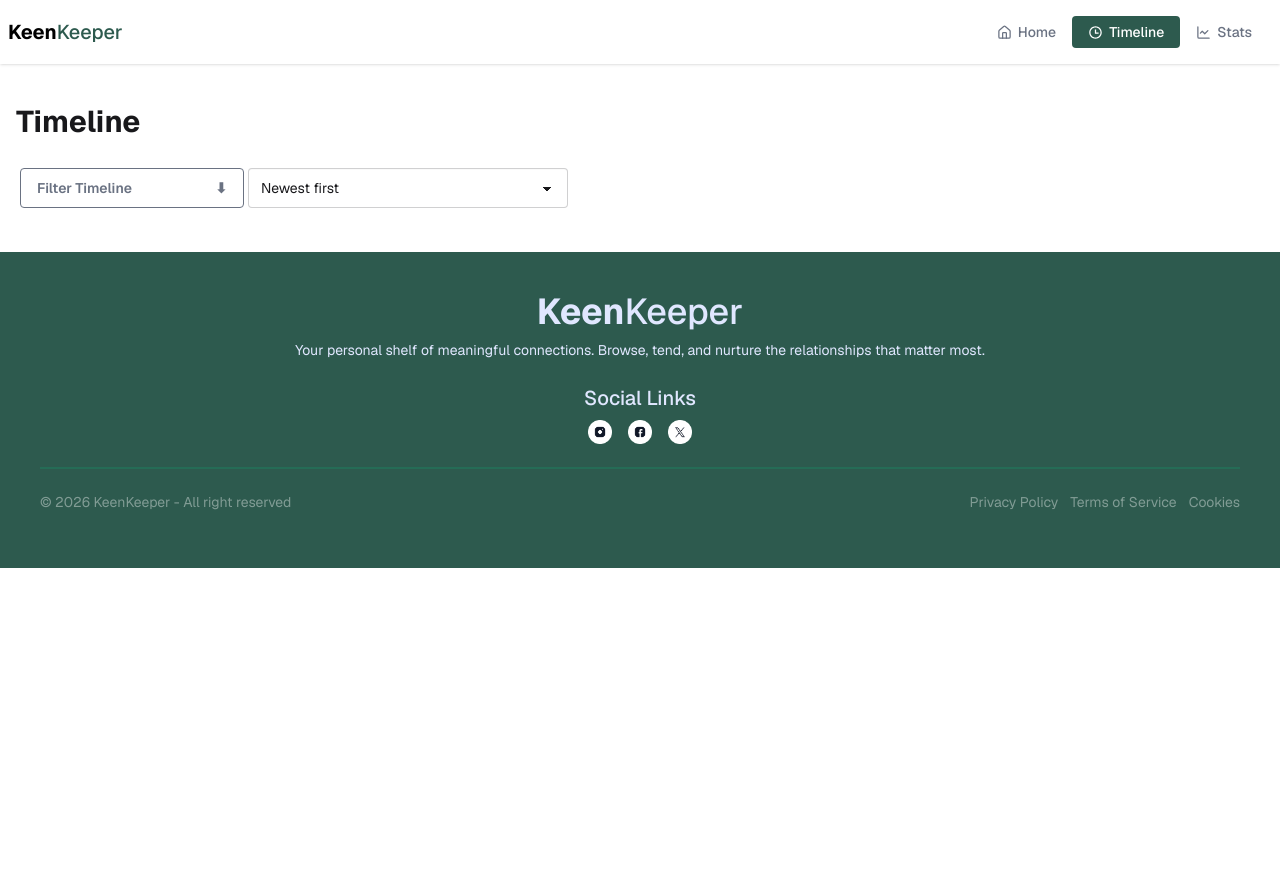
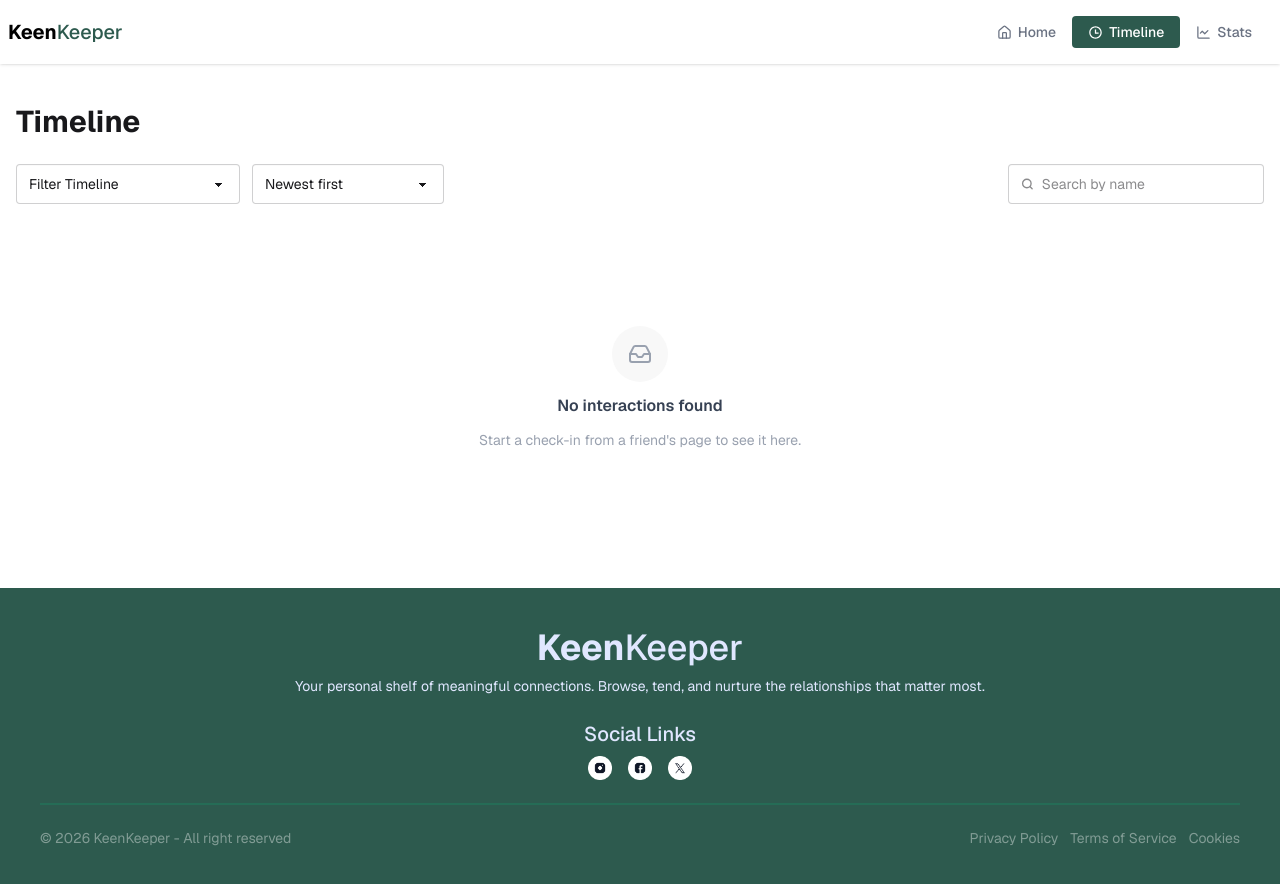
Before and after one commit to Ahsanul-Islam-083/keen-keeper, a Next.js app: page /timeline in a window 1280 px wide. Shown: the top 884 px of the page. Before the commit the page ends 800 px from the top, so only its background shows below. Built offline with nearby package versions, Linux system fonts and the light colour scheme.

Commit message:
edited TimelineCard component and enhanced TimelinePage with filtering, sorting, and search functionality

```diff
--- a/src/app/layout.jsx
+++ b/src/app/layout.jsx
@@ -32,7 +32,7 @@
           <Navbar />
           {children}
           <Footer />
-          <ToastContainer/>
+          <ToastContainer position="top-center"/>
         </Provider>
       </body>
     </html>
--- a/src/app/timeline/page.jsx
+++ b/src/app/timeline/page.jsx
@@ -1,6 +1,8 @@
 'use client';
+import TimelineCard from '@/components/timeLine/TimelineCard';
 import { CheckInContext } from '@/context/checkIn.context';
 import React, { useContext, useEffect, useState } from 'react';
+import { LuInbox } from 'react-icons/lu';
 
 const TimelinePage = () => {
 
@@ -31,17 +33,19 @@
         } else {
             result.sort((a, b) => new Date(b.date) - new Date(a.date));
         }
+        setFiltered(result);
     }, [timeLine, filterType, search, sortByTime])
 
     return (
         <div className='container mx-auto px-4 py-10'>
             <h1 className='text-3xl font-bold mb-6'>Timeline</h1>
 
-            <div className=''>
+            {/* sorting and filtering */}
+            <div className='flex flex-col sm:flex-row gap-3 mb-6'>
                 {/* type */}
                 <div className="dropdown dropdown-bottom">
-                    <div tabIndex={0} role="button" className="btn m-1 w-56 justify-between text-gray-500 btn-outline">{filterLabels[filterType] || "Filter timeline"} <span>⬇</span></div>
-                    <ul tabIndex="-1" className="dropdown-content menu bg-base-100 rounded-box z-1 w-52 p-2 shadow-sm">
+                    <div tabIndex={0} role="button" className="select w-56 justify-between btn-outline">{filterLabels[filterType] || "Filter timeline"}</div>
+                    <ul tabIndex="-1" className="dropdown-content menu bg-base-100 rounded-box z-1 w-56 p-2 shadow-sm">
                         <li onClick={() => setFilterType("all")}><a>✓ All</a></li>
                         <li onClick={() => setFilterType("call")}><a>✓ Voice Call</a></li>
                         <li onClick={() => setFilterType("video")}><a>✓ Video Call</a></li>
@@ -50,15 +54,56 @@
                 </div>
 
                 {/* time */}
-                <select Value={sortByTime}
-                onChange={e => setSortByTime(e.target.value)}
-                className="select">
+                <select value={sortByTime}
+                    onChange={e => setSortByTime(e.target.value)}
+                    className="select  w-full sm:w-48">
                     {/* <option disabled={true}>Sort By Time</option> */}
                     <option value="newest">Newest first</option>
                     <option value="oldest">Oldest first</option>
                 </select>
 
+                {/* search */}
+                <label className="input input-bordered flex items-center gap-2 w-full sm:w-64 sm:ml-auto">
+                    <svg className="h-[1em] opacity-50" xmlns="http://www.w3.org/2000/svg" viewBox="0 0 24 24">
+                        <g
+                            strokeLinejoin="round"
+                            strokeLinecap="round"
+                            strokeWidth="2.5"
+                            fill="none"
+                            stroke="currentColor"
+                        >
+                            <circle cx="11" cy="11" r="8"></circle>
+                            <path d="m21 21-4.3-4.3"></path>
+                        </g>
+                    </svg>
+                    <input type="search" placeholder="Search by name" value={search} onChange={e => setSearch(e.target.value)}
+                        className='grow text-sm' />
+                </label>
+            </div>
 
+            {/* timeline */}
+            <div>
+                {
+                    !filtered.length ? (
+                        <div className="flex flex-col items-center justify-center py-24 text-center gap-3 min-h-[40vh]">
+                            <div className="w-14 h-14 rounded-full bg-base-200 flex items-center justify-center">
+                                <LuInbox size={24} className="text-gray-400" />
+                            </div>
+                            <p className="font-semibold text-gray-700">No interactions found</p>
+                            <p className="text-sm text-gray-400">
+                                {timeLine.length === 0
+                                    ? "Start a check-in from a friend's page to see it here."
+                                    : "Try adjusting your filters or search term."}
+                            </p>
+                        </div>
+                    ) : (
+                        <div>
+                            {
+                                filtered.map((item,i)=><TimelineCard key={i} item={item} />)
+                            }
+                        </div>
+                    )
+                }
             </div>
 
         </div>
--- a/src/components/timeLine/TimelineCard.jsx
+++ b/src/components/timeLine/TimelineCard.jsx
@@ -11,11 +11,18 @@
     return callImg;
 };
 
+const formatDate = (date) =>
+    new Date(date).toLocaleDateString("en-US", {
+        month: "long", day: "numeric", year: "numeric",
+    });
 
 const TimelineCard = ({ item }) => {
+    console.log(item);
+
+
+
     return (
-        <div className={`flex items-center gap-4 px-5 py-4 transition-colors hover:bg-base-200
-      ${highlighted ? "bg-base-200" : "bg-base-100"}`}
+        <div className={`flex border border-gray-200 rounded-lg mb-4 items-center gap-4 px-5 py-4 transition-colors hover:bg-base-200`}
         >
             {/* Image icon */}
             <div className="w-10 h-10 shrink-0">
@@ -31,7 +38,7 @@
             {/* Text */}
             <div className="flex-1 min-w-0">
                 <p className="text-sm text-gray-800">
-                    <span className="font-semibold">{getLabel(item.type)}</span>
+                    <span className="font-semibold capitalize text-[#2d5a4e]">{item.type}</span>
                     <span className="text-gray-400"> with </span>
                     <span className="font-medium">{item.name}</span>
                 </p>
```
